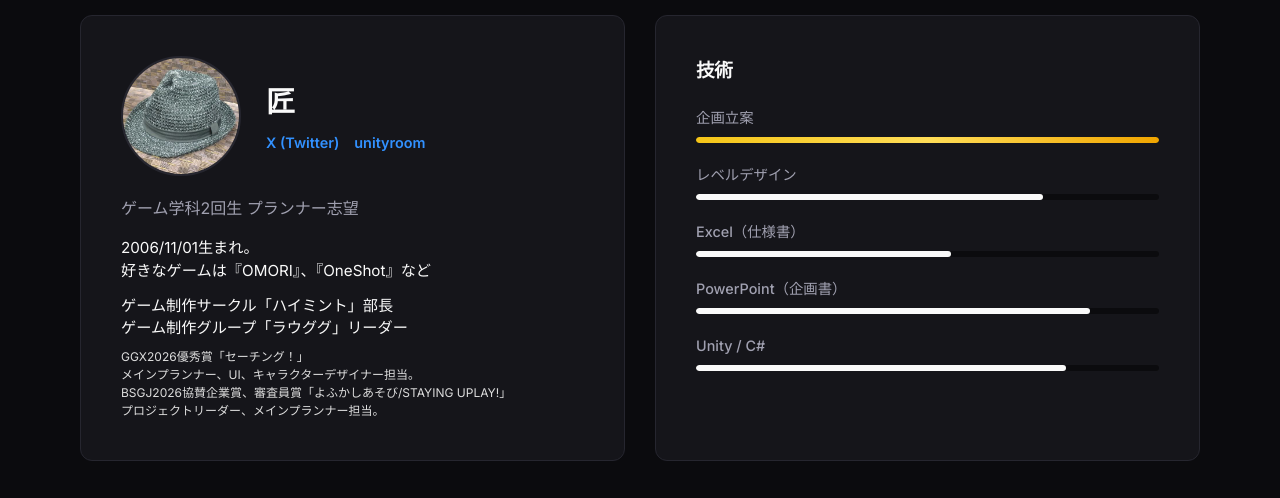
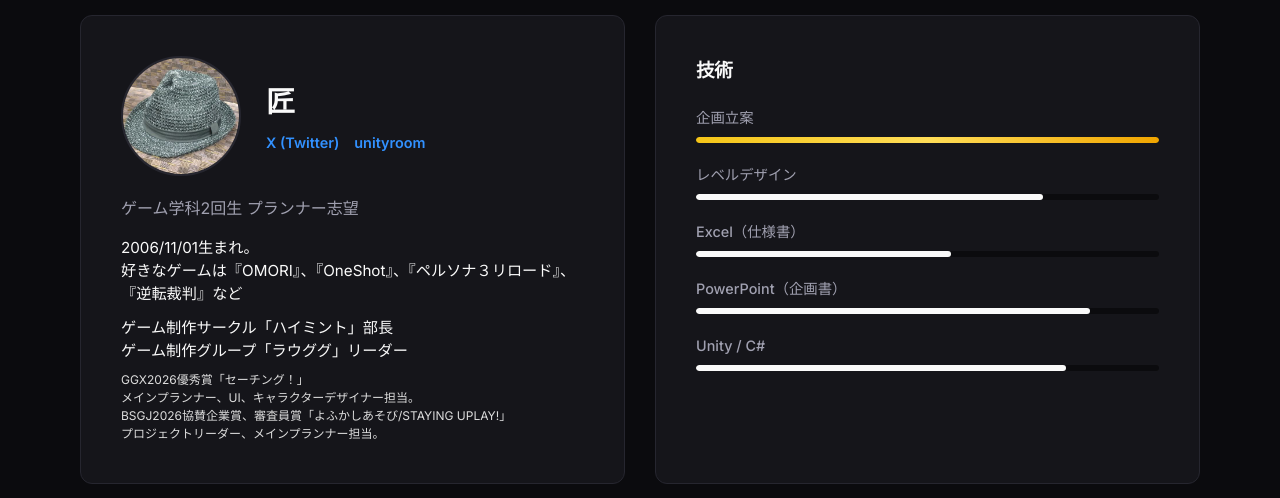
Before and after one commit to YoshidaS111/portfolio, a plain HTML site: page index.html in a window 1280 px wide. Shown: the part 241-739 px from the top of the page. Drawn offline with Linux system fonts and the light colour scheme.

Commit message:
Update favorite games in profile

```diff
--- a/index.html
+++ b/index.html
@@ -99,8 +99,8 @@
                         data-en="2nd Year Game Dept. · Aspiring Planner">ゲーム学科2回生 プランナー志望</p>
                     <div style="font-size: 0.95rem; line-height: 1.5;">
                         <p style="margin-bottom: 12px;"
-                            data-ja="2006/11/01生まれ。<br>好きなゲームは『OMORI』、『OneShot』など"
-                            data-en="Born November 1, 2006.<br>Favorite games: 「OMORI」, 「OneShot」, etc.">2006/11/01生まれ。<br>好きなゲームは『OMORI』、『OneShot』など</p>
+                            data-ja="2006/11/01生まれ。<br>好きなゲームは『OMORI』、『OneShot』、『ペルソナ３リロード』、『逆転裁判』など"
+                            data-en="Born November 1, 2006.<br>Favorite games: 「OMORI」, 「OneShot」, 「Persona 3 Reload」, 「Ace Attorney」, etc.">2006/11/01生まれ。<br>好きなゲームは『OMORI』、『OneShot』、『ペルソナ３リロード』、『逆転裁判』など</p>
                         <p style="margin-bottom: 8px;"
                             data-ja="ゲーム制作サークル「ハイミント」部長<br>ゲーム制作グループ「ラウググ」リーダー"
                             data-en="Game-dev club 「ハイミント」 — President<br>Game-dev group 「ラウググ」 — Leader">ゲーム制作サークル「ハイミント」部長<br>ゲーム制作グループ「ラウググ」リーダー</p>
```
